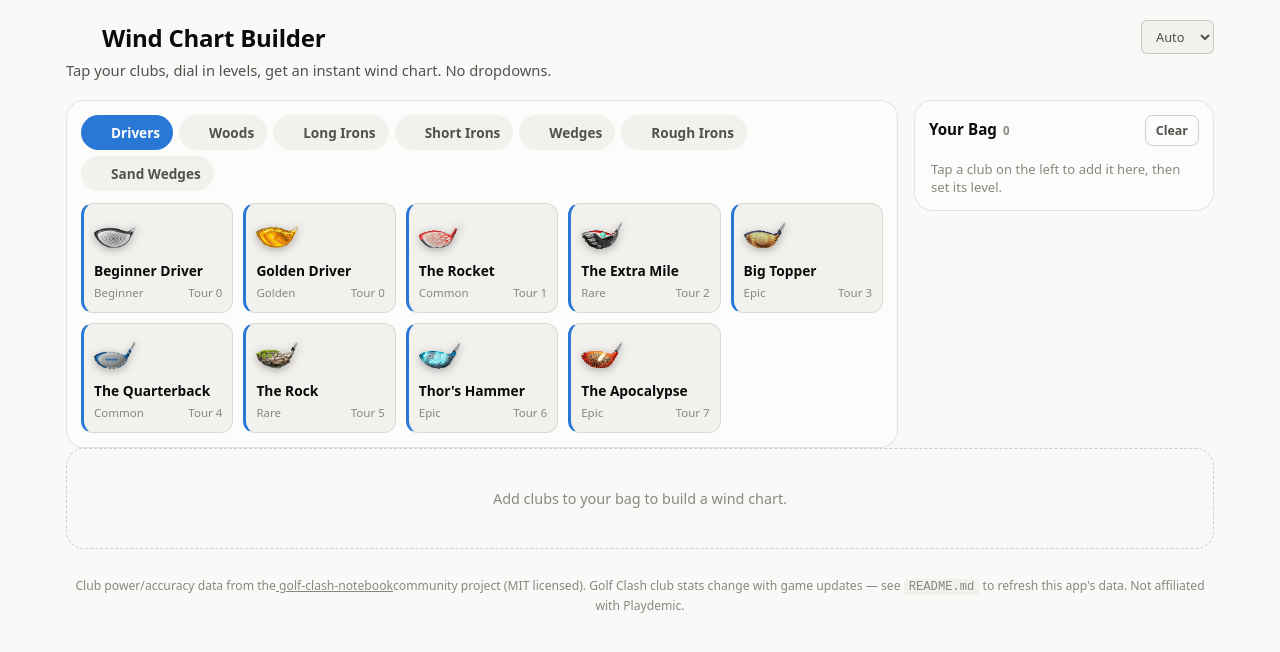
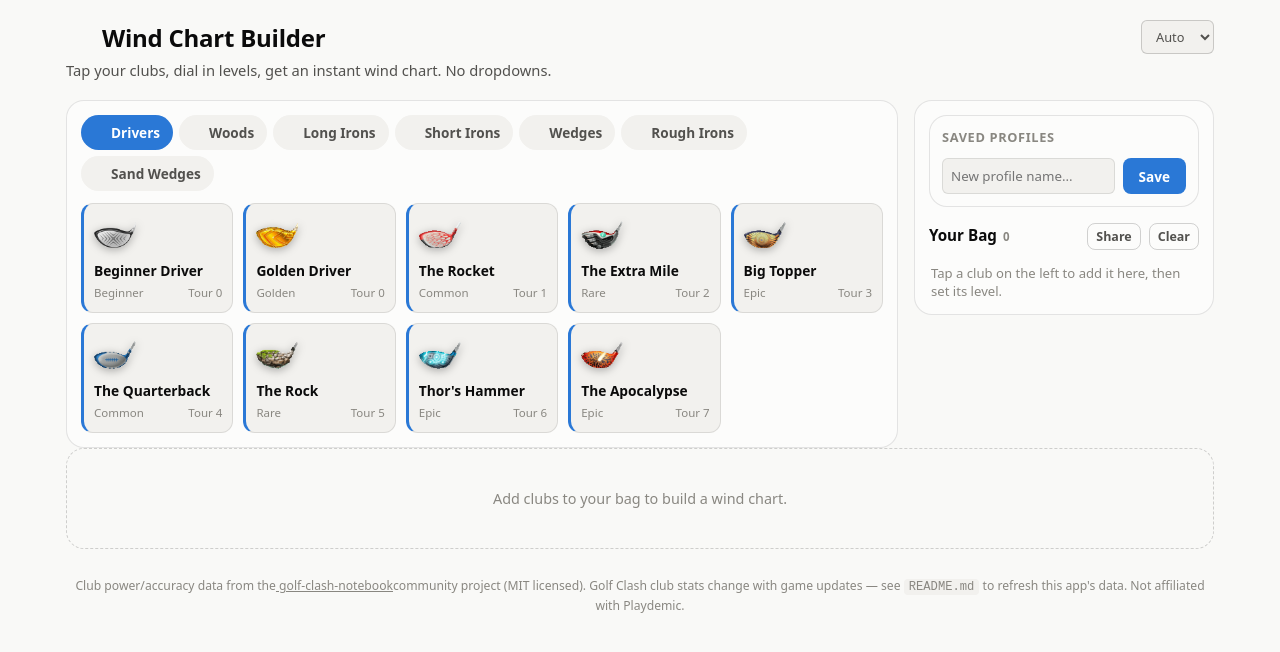
Before and after one commit to Kiel-H-Byrne/gcn2, a React (Vite) app: page / in a window 1280 px wide. Shown: the top 652 px of the page. Built offline with nearby package versions, Linux system fonts and the light colour scheme.

Commit message:
ringchart2

```diff
--- a/src/App.jsx
+++ b/src/App.jsx
@@ -18,7 +18,8 @@ export default function App() {
     lastLevel, setLastLevel,
     activeCategory, setActiveCategory,
     theme, setTheme,
-    clubs, getClubById, isSeedClub
+    clubs, getClubById, isSeedClub,
+    savedProfiles, setSavedProfiles
   } = useApp();
 
   const [isEditorOpen, setIsEditorOpen] = useState(false);
@@ -67,6 +68,10 @@ export default function App() {
           setBag={setBag}
           clubs={clubs}
           setLastLevel={setLastLevel}
+          settings={settings}
+          setSettings={setSettings}
+          savedProfiles={savedProfiles}
+          setSavedProfiles={setSavedProfiles}
         />
       </main>
 
--- a/src/components/BagPanel.jsx
+++ b/src/components/BagPanel.jsx
@@ -1,8 +1,8 @@
-import React from 'react';
-import { accentVar } from '../utils';
+import React, { useState } from 'react';
+import { accentVar, slugifyClubName } from '../utils';
 import LevelPicker from './LevelPicker';
 
-export default function BagPanel({ bag, setBag, clubs, setLastLevel }) {
+export default function BagPanel({ bag, setBag, clubs, setLastLevel, settings, setSettings, savedProfiles, setSavedProfiles }) {
   const handleRemove = (clubId) => {
     setBag(bag.filter(b => b.clubId !== clubId));
   };
@@ -13,6 +13,29 @@ export default function BagPanel({ bag, setBag, clubs, setLastLevel }) {
     }
   };
 
+  const [copied, setCopied] = useState(false);
+  const handleShare = () => {
+    if (!bag.length) return;
+    const readable = bag.map(b => {
+      const c = clubs.find(cl => cl.id === b.clubId);
+      return c ? `${slugifyClubName(c.name)}${b.level}` : '';
+    }).filter(Boolean).join('-');
+    const url = new URL(window.location.href);
+    url.searchParams.set('bag', readable);
+    navigator.clipboard.writeText(url.toString()).then(() => {
+      setCopied(true);
+      setTimeout(() => setCopied(false), 2000);
+    });
+  };
+
+  const [profileName, setProfileName] = useState('');
+  const handleSaveProfile = () => {
+    const name = profileName.trim();
+    if (!name || bag.length === 0) return;
+    setSavedProfiles({ ...savedProfiles, [name]: { bag, settings: { ...settings, title: name } } });
+    setProfileName('');
+  };
+
   const handleSetLevel = (clubId, level) => {
     setBag(bag.map(b => b.clubId === clubId ? { ...b, level } : b));
     setLastLevel(level);
@@ -20,9 +43,59 @@ export default function BagPanel({ bag, setBag, clubs, setLastLevel }) {
 
   return (
     <aside className="bag-panel" aria-label="Your bag">
+      <div className="bag-profiles" style={{ marginBottom: '16px', background: 'var(--surface-1)', padding: '12px', borderRadius: 'var(--radius-lg)', border: '1px solid var(--border)', boxShadow: 'var(--shadow-sm)' }}>
+        <h3 style={{ fontSize: '0.8rem', textTransform: 'uppercase', letterSpacing: '0.05em', color: 'var(--text-muted)', marginBottom: '12px', marginTop: 0 }}>Saved Profiles</h3>
+
+        {Object.keys(savedProfiles).length > 0 && (
+          <div style={{ display: 'flex', gap: '8px', marginBottom: '12px' }}>
+            <select
+              style={{ flex: 1, padding: '8px', borderRadius: '6px', border: '1px solid var(--border-strong)', background: 'var(--surface-2)', color: 'var(--text)', outline: 'none' }}
+              value=""
+              onChange={(e) => {
+                const name = e.target.value;
+                if (name && savedProfiles[name]) {
+                  setBag(savedProfiles[name].bag);
+                  setSettings(savedProfiles[name].settings);
+                }
+              }}
+            >
+              <option value="" disabled>Load profile...</option>
+              {Object.keys(savedProfiles).map(name => (
+                <option key={name} value={name}>{name}</option>
+              ))}
+            </select>
+          </div>
+        )}
+
+        <div style={{ display: 'flex', gap: '8px' }}>
+          <input
+            type="text"
+            placeholder="New profile name..."
+            value={profileName}
+            onChange={e => setProfileName(e.target.value)}
+            style={{ flex: 1, padding: '8px', borderRadius: '6px', border: '1px solid var(--border)', background: 'var(--surface-2)', color: 'var(--text)', outline: 'none', minWidth: 0 }}
+            maxLength={30}
+          />
+          <button
+            type="button"
+            className="btn-primary"
+            onClick={handleSaveProfile}
+            disabled={!profileName.trim() || bag.length === 0}
+            style={{ padding: '8px 16px', fontSize: '0.85rem' }}
+          >
+            Save
+          </button>
+        </div>
+      </div>
+
       <div className="bag-header">
         <h2>Your Bag <span className="bag-count">{bag.length}</span></h2>
-        <button className="btn-ghost" type="button" onClick={handleClear}>Clear</button>
+        <div style={{ display: 'flex', gap: '8px' }}>
+          <button className="btn-ghost" type="button" onClick={handleShare} disabled={bag.length === 0} style={{ padding: '4px 8px' }}>
+            {copied ? 'Copied!' : 'Share'}
+          </button>
+          <button className="btn-ghost" type="button" onClick={handleClear} style={{ padding: '4px 8px' }}>Clear</button>
+        </div>
       </div>
       <div className="bag-list">
         {bag.map(entry => {
--- a/src/components/ChartOutput.jsx
+++ b/src/components/ChartOutput.jsx
@@ -200,6 +200,9 @@ export default function ChartOutput({ bag, clubs, settings }) {
       {settings.title.trim() && (
         <div className="chart-title-banner">{settings.title.trim()}</div>
       )}
+      {settings.notes?.trim() && (
+        <div className="chart-notes-banner">{settings.notes.trim()}</div>
+      )}
       {bag.map(entry => {
         const club = clubs.find(c => c.id === entry.clubId);
         if (!club) return null;
--- a/src/components/FullscreenOverlay.jsx
+++ b/src/components/FullscreenOverlay.jsx
@@ -42,6 +42,11 @@ export default function FullscreenOverlay({ bag, clubs, settings, onClose }) {
         <div className="fullscreen-heading">
           <h2>{settings.title.trim() || 'Wind Chart'}</h2>
           <p>{subtitle}</p>
+          {settings.notes?.trim() && (
+            <p style={{ marginTop: '8px', fontSize: '0.9rem', color: 'var(--text)', whiteSpace: 'pre-wrap', background: 'var(--surface-1)', padding: '8px', borderRadius: '4px', border: '1px solid var(--border)' }}>
+              {settings.notes.trim()}
+            </p>
+          )}
         </div>
         <button className="icon-btn fullscreen-close" type="button" aria-label="Close full-screen view" onClick={onClose}>
           <svg width="26" height="26"><use href="#icon-close" /></svg>
--- a/src/hooks/useApp.js
+++ b/src/hooks/useApp.js
@@ -1,19 +1,63 @@
 import { useState, useMemo, useEffect } from 'react';
-import { readJSON, writeJSON, STORAGE_KEYS, CATEGORY_ORDER } from '../utils';
+import { readJSON, writeJSON, STORAGE_KEYS, CATEGORY_ORDER, slugifyClubName } from '../utils';
 import seedClubs from '../data/clubs';
 
 export function useApp() {
   const [customClubs, setCustomClubs] = useState(() => readJSON(STORAGE_KEYS.customClubs, {}));
   const [deletedSeedIds, setDeletedSeedIds] = useState(() => readJSON(STORAGE_KEYS.deletedSeedIds, []));
-  const [bag, setBag] = useState(() => readJSON(STORAGE_KEYS.bag, []));
-  const [settings, setSettings] = useState(() => ({
-    title: '', variant: 'ring', ballName: 'Basic', elevation: 0, windStep: 0.5,
-    ...readJSON(STORAGE_KEYS.settings, {})
-  }));
+  const [bag, setBag] = useState(() => {
+    const params = new URLSearchParams(window.location.search);
+    const shared = params.get('bag');
+    if (shared) {
+      try {
+        const parsed = JSON.parse(atob(shared));
+        if (Array.isArray(parsed)) {
+          window.history.replaceState(null, '', window.location.pathname);
+          return parsed;
+        }
+      } catch(e) {
+        // Fallback to readable format: apoc7-sniper10-goliath8
+        const slugMap = {};
+        for (const c of seedClubs) {
+          slugMap[slugifyClubName(c.name)] = c.id;
+        }
+        const parts = shared.split('-');
+        const parsedBag = [];
+        for (const part of parts) {
+          for (let i = 1; i <= 2; i++) {
+            if (part.length <= i) continue;
+            const prefix = part.slice(0, -i);
+            const levelStr = part.slice(-i);
+            if (!isNaN(levelStr) && slugMap[prefix]) {
+              parsedBag.push({ clubId: slugMap[prefix], level: parseInt(levelStr, 10) });
+              break;
+            }
+          }
+        }
+        if (parsedBag.length > 0) {
+          window.history.replaceState(null, '', window.location.pathname);
+          return parsedBag;
+        }
+      }
+    }
+    return readJSON(STORAGE_KEYS.bag, []);
+  });
+
+  const [settings, setSettings] = useState(() => {
+    const params = new URLSearchParams(window.location.search);
+    const shared = params.get('bag');
+    const base = {
+      title: '', notes: '', variant: 'ring', ballName: 'Basic', elevation: 0, windStep: 0.5,
+      ...readJSON(STORAGE_KEYS.settings, {})
+    };
+    if (shared) base.title = 'Shared Bag';
+    return base;
+  });
   const [lastLevel, setLastLevel] = useState(() => readJSON(STORAGE_KEYS.lastLevel, null));
   const [activeCategory, setActiveCategory] = useState('Drivers');
 
   const [theme, setTheme] = useState(() => localStorage.getItem('gcwind.theme') || 'system');
+  const [savedProfiles, setSavedProfiles] = useState(() => readJSON('gcwind.profiles', {}));
 
   // Persistence hooks
   useEffect(() => writeJSON(STORAGE_KEYS.customClubs, customClubs), [customClubs]);
@@ -21,6 +65,7 @@ export function useApp() {
   useEffect(() => writeJSON(STORAGE_KEYS.bag, bag), [bag]);
   useEffect(() => writeJSON(STORAGE_KEYS.settings, settings), [settings]);
   useEffect(() => writeJSON(STORAGE_KEYS.lastLevel, lastLevel), [lastLevel]);
+  useEffect(() => writeJSON('gcwind.profiles', savedProfiles), [savedProfiles]);
 
   // Theme hook
   useEffect(() => {
@@ -60,6 +105,7 @@ export function useApp() {
     lastLevel, setLastLevel,
     activeCategory, setActiveCategory,
     theme, setTheme,
-    clubs, getClubById, isSeedClub
+    clubs, getClubById, isSeedClub,
+    savedProfiles, setSavedProfiles
   };
 }
--- a/src/styles.css
+++ b/src/styles.css
@@ -696,9 +696,24 @@ select {
 
 .chart-title-banner {
   grid-column: 1 / -1;
-  font-size: 1.1rem;
-  font-weight: 700;
-  margin: 4px 0 -2px;
+  text-align: center;
+  font-size: 1.25rem;
+  font-weight: 800;
+  color: var(--text);
+  margin-bottom: 4px;
+}
+
+.chart-notes-banner {
+  grid-column: 1 / -1;
+  text-align: center;
+  font-size: 0.9rem;
+  color: var(--text-secondary);
+  background: var(--surface-1);
+  padding: 8px 16px;
+  border-radius: var(--radius-md);
+  border: 1px solid var(--border);
+  margin-bottom: 8px;
+  white-space: pre-wrap;
 }
 
 .club-chart-card {
--- a/src/utils.js
+++ b/src/utils.js
@@ -64,3 +64,18 @@ export function getClubImageUrl(clubName, size = '64x64') {
   // Using locally hosted images from public/img/clubs/
   return `/img/clubs/${sanitized}-${size}.png`;
 }
+
+export function slugifyClubName(name) {
+  const lower = name.toLowerCase();
+  const abbr = {
+    'the apocalypse': 'apoc',
+    'the extra mile': 'em',
+    'the quarterback': 'qb',
+    "thor's hammer": 'th',
+    'the b52': 'b52',
+    'the downinone': 'dio',
+    'the endbringer': 'eb'
+  };
+  if (abbr[lower]) return abbr[lower];
+  return lower.replace(/^the\s+/, '').replace(/[^a-z0-9]/g, '');
+}
```
Also changed, not shown: src/components/ChartControls.jsx (+22 -0 lines), src/components/ShotCalculator.jsx (+43 -3 lines), src/lib/wind.js.
